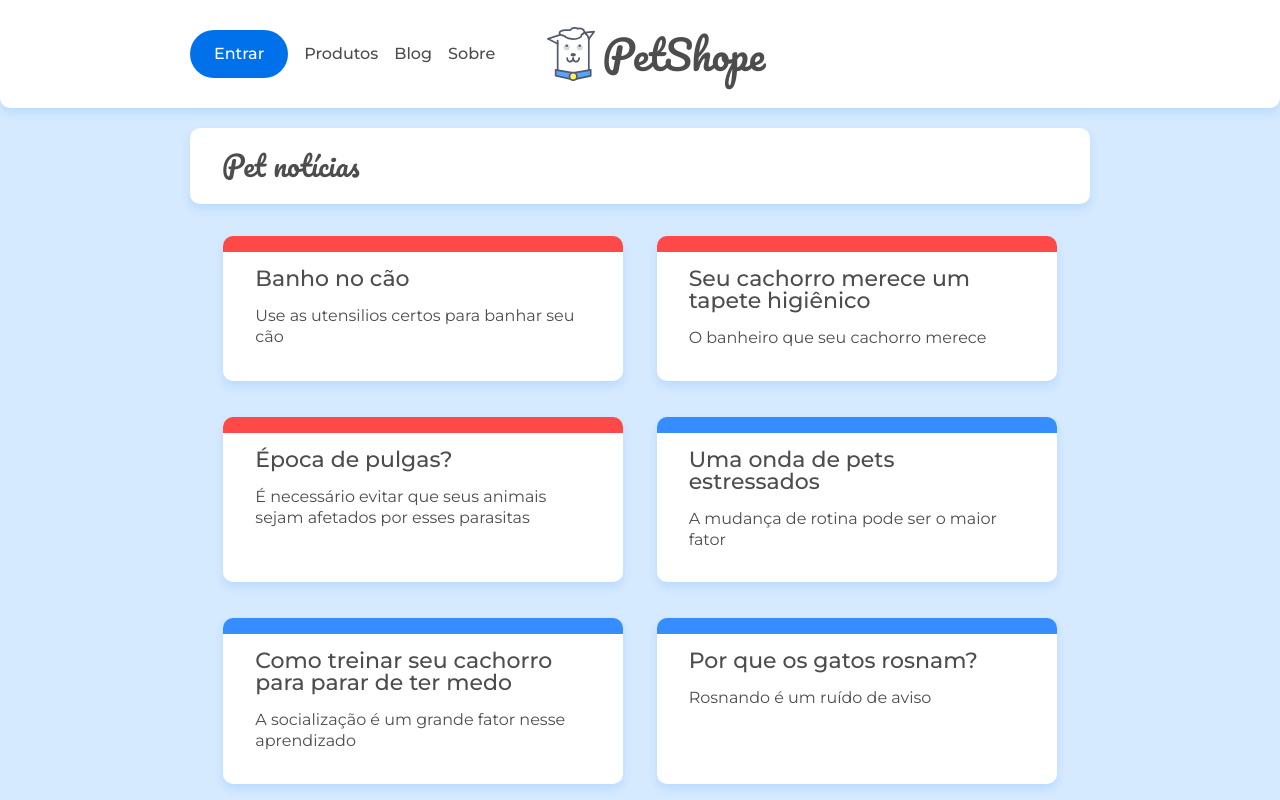
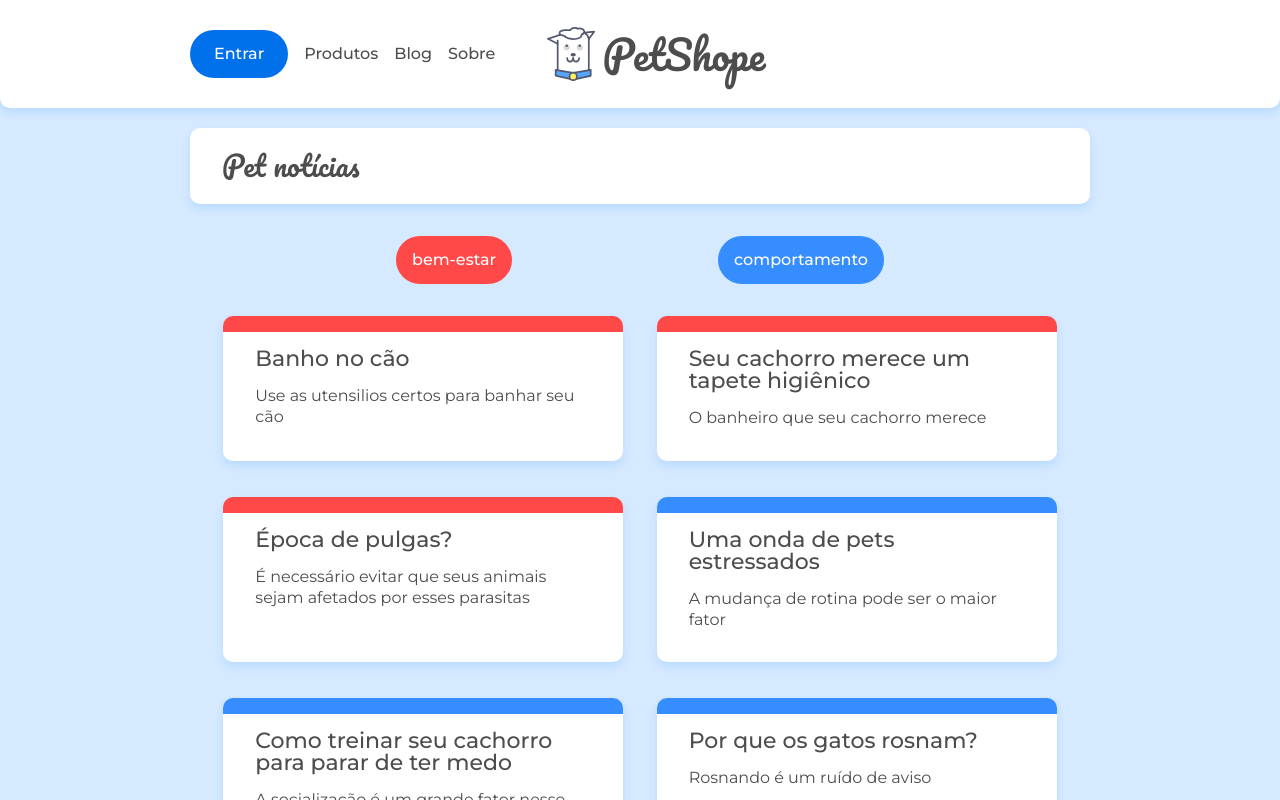
Before and after one commit to jonatasbueno/learning-react-router, a React (Create React App) app: page / in a window 1280 px wide. Shown: the top 800 px of the page. Built offline with nearby package versions, Linux system fonts and the light colour scheme; data requests are answered from the project's data file.

Commit message:
Cria ListaCategorias component

```diff
--- /dev/null
+++ b/src/components/ListaCategorias.jsx
@@ -0,0 +1,26 @@
+import React, { useEffect, useState } from 'react';
+import { Link } from 'react-router-dom';
+import { busca } from '../api/api';
+import '../assets/css/blog.css';
+
+function ListaCategorias() {
+  const [categorias, setCategorias] = useState([]);
+
+  useEffect(() => {
+    busca(`/categorias`, setCategorias)
+  }, [])
+
+  return (
+    <ul className="lista-categorias container flex">
+      {categorias.map(categoria => (
+        <Link to={`categoria/${categoria.id}`} key={categoria.id}>
+          <li className={`lista-categorias__categoria lista-categorias__categoria--${categoria.id}`}>
+            {categoria.nome}
+          </li>
+        </Link>
+      ))}
+    </ul>
+  );
+}
+
+export default ListaCategorias;
--- a/src/components/ListaPosts.jsx
+++ b/src/components/ListaPosts.jsx
@@ -3,7 +3,6 @@
 import { busca } from '../api/api';
 
 function ListaPosts({ url }) {
-
   const [posts, setPosts] = useState([]);
 
   useEffect(() => {
--- a/src/paginas/Home.jsx
+++ b/src/paginas/Home.jsx
@@ -1,4 +1,5 @@
 import React from 'react'
+import ListaCategorias from '../components/ListaCategorias'
 import ListaPosts from '../components/ListaPosts'
 
 const Home = () => {
@@ -8,6 +9,7 @@
       <div className="container">
         <h2 className="titulo-pagina">Pet notícias</h2>
       </div>
+      <ListaCategorias />
       <ListaPosts url="/posts" />
     </main>
   )
```
Also changed, not shown: 1 other file (tests, documents, lock files or other folders).
